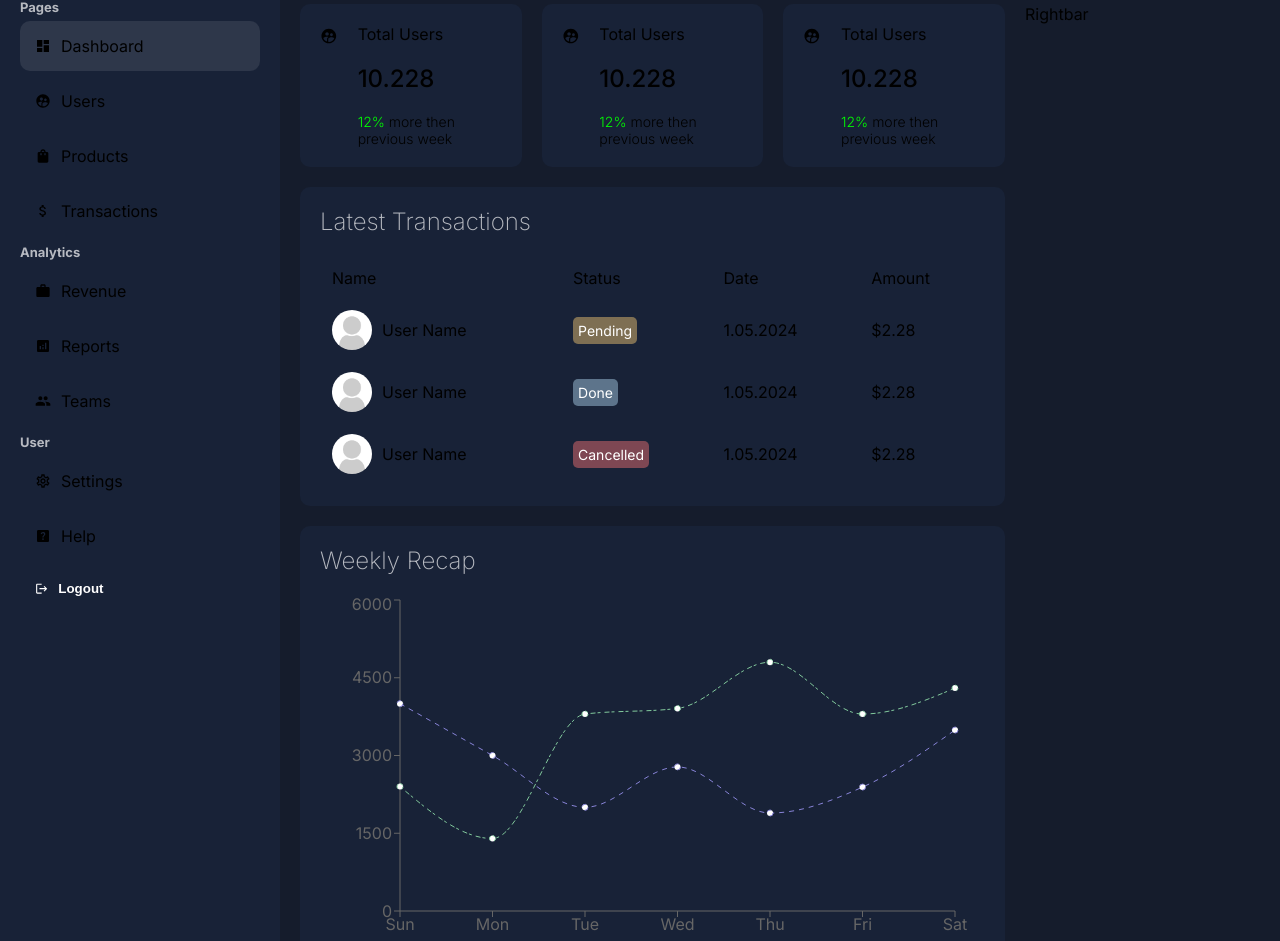
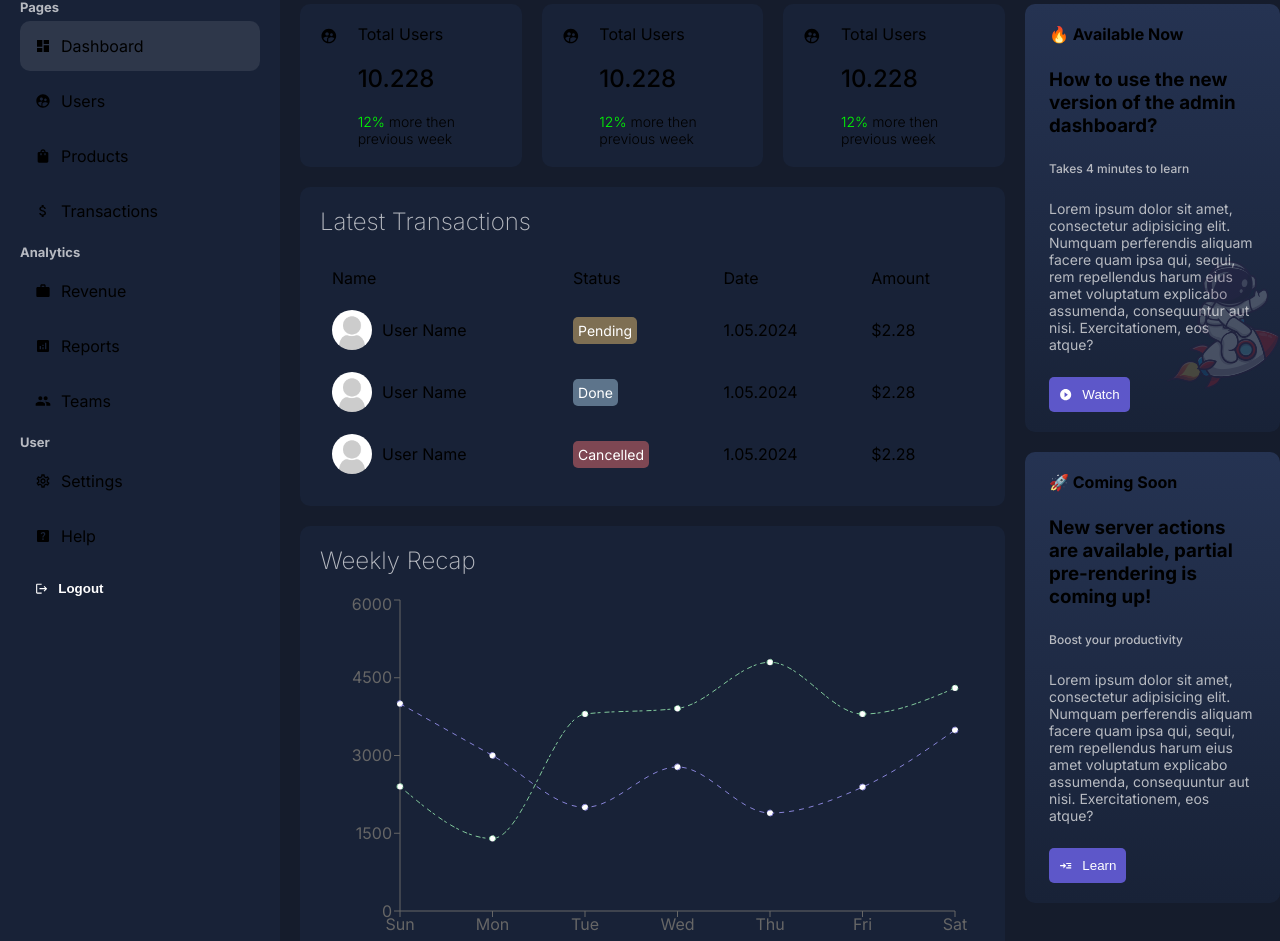
Before and after one commit to DenisDK/Admin-Dashboard, a Next.js app: page /dashboard in a window 1280 px wide. Shown: the part 114-1055 px from the top of the page. Built offline with nearby package versions, Linux system fonts and the light colour scheme.

Commit message:
Create Rightbar

```diff
--- a/src/app/ui/dashboard/rightbar/Rightbar.jsx
+++ b/src/app/ui/dashboard/rightbar/Rightbar.jsx
@@ -1,8 +1,42 @@
 import React from 'react'
 import style from './rightbar.module.css'
+import Image from 'next/image'
+
+// Icons
+import { MdPlayCircleFilled } from "react-icons/md";
+import { MdReadMore } from "react-icons/md";
 
 export const Rightbar = () => {
   return (
-    <div>Rightbar</div>
+    <div className={style.container}>
+      <div className={style.item}>
+         <div className={style.bgContainer}>
+            <Image className={style.bg} src="/astronaut.png" alt='Astronaut image' fill/>
+         </div>
+         <div className={style.text}>
+            <span className={style.notification}>🔥 Available Now</span>
+            <h3 className={style.title}>How to use the new version of the admin dashboard?</h3>
+            <span className={style.subtitle}>Takes 4 minutes to learn</span>
+            <p className={style.desc}>Lorem ipsum dolor sit amet, consectetur adipisicing elit. Numquam perferendis aliquam facere quam ipsa qui, sequi, rem repellendus harum eius amet voluptatum explicabo assumenda, consequuntur aut nisi. Exercitationem, eos atque?</p>
+            <button className={style.button}>
+               <MdPlayCircleFilled/>
+               Watch
+            </button>
+         </div>
+      </div>
+      <div className={style.item}>
+         <div className={style.text}>
+            <span className={style.notification}>🚀 Coming Soon</span>
+            <h3 className={style.title}>New server actions are available, partial pre-rendering is coming
+            up!</h3>
+            <span className={style.subtitle}>Boost your productivity</span>
+            <p className={style.desc}>Lorem ipsum dolor sit amet, consectetur adipisicing elit. Numquam perferendis aliquam facere quam ipsa qui, sequi, rem repellendus harum eius amet voluptatum explicabo assumenda, consequuntur aut nisi. Exercitationem, eos atque?</p>
+            <button className={style.button}>
+               <MdReadMore/>
+               Learn
+            </button>
+         </div>
+      </div>
+    </div>
   )
 }
```
